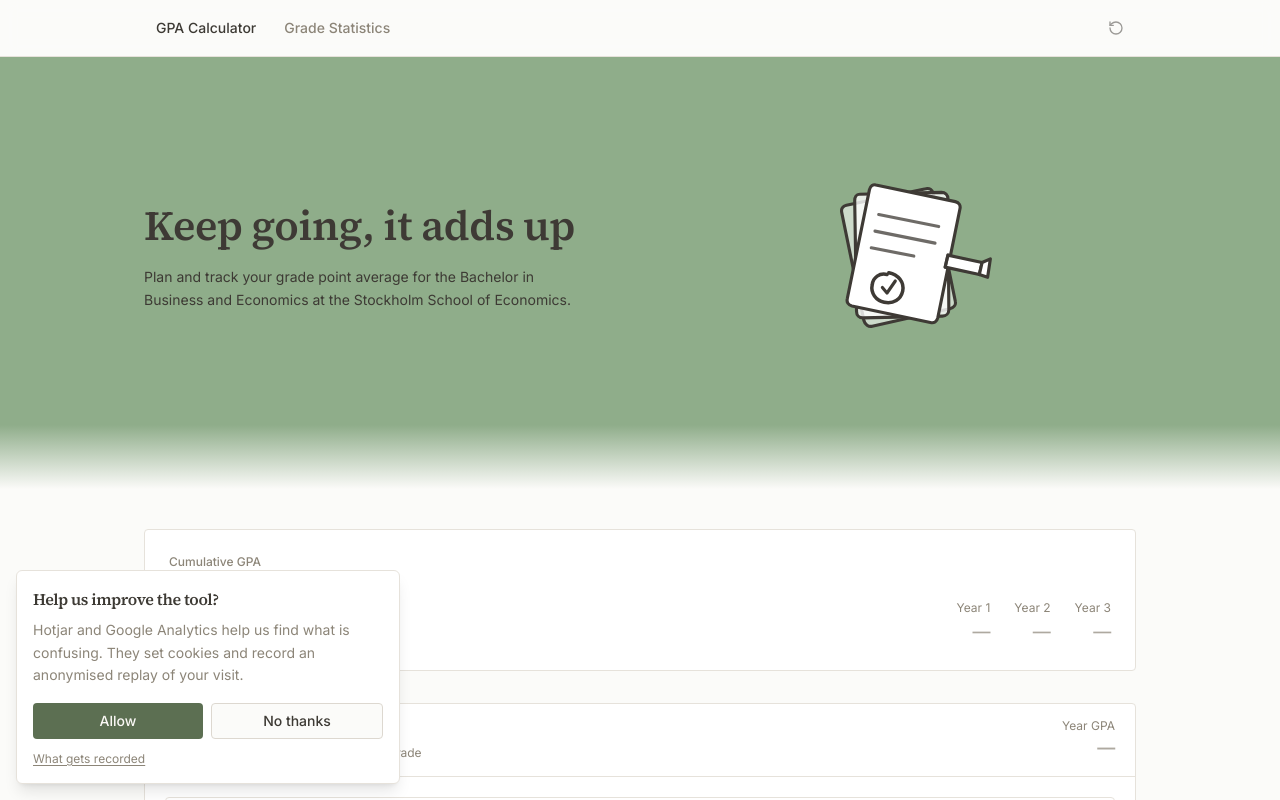
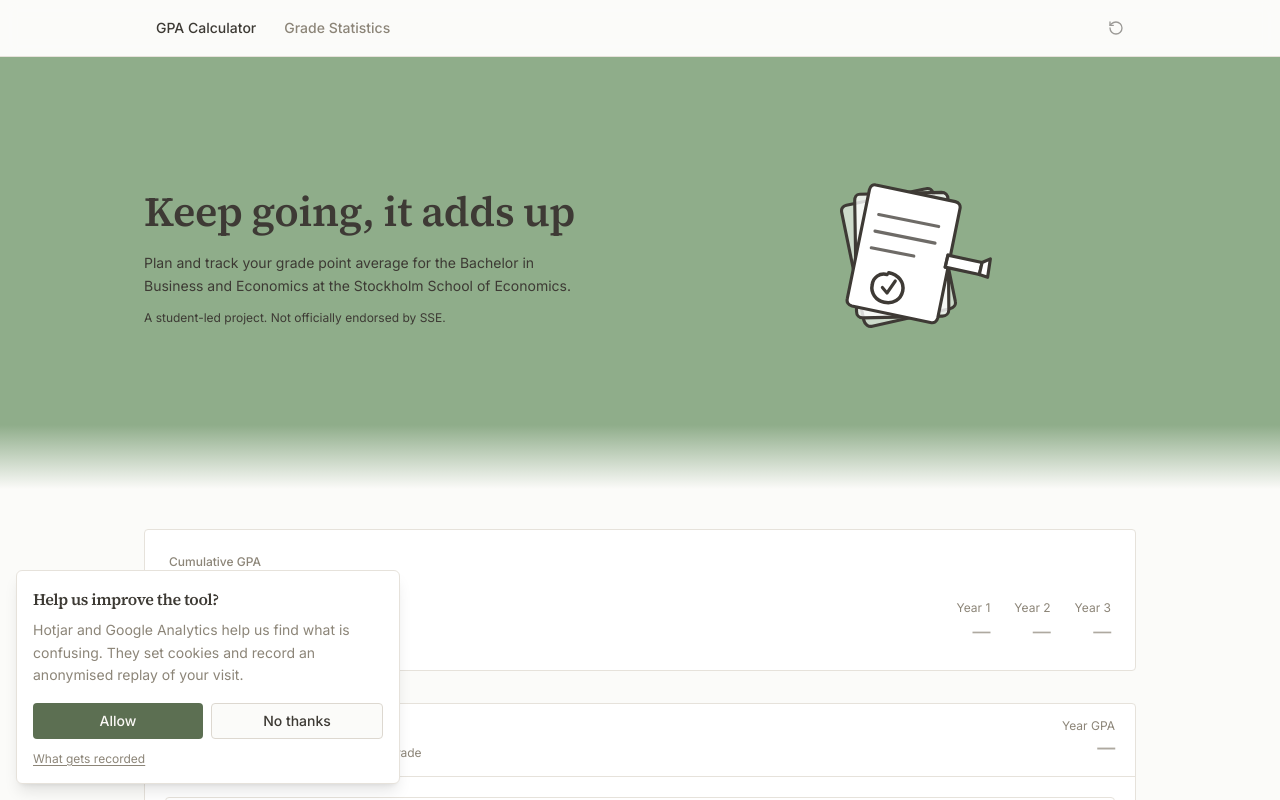
Before and after one commit to Donefor/gpa-genie, a React (Vite) app: page / in a window 1280 px wide. Shown: the top 800 px of the page. Built offline with nearby package versions, Linux system fonts and the light colour scheme.

Commit message:
Add the student-led disclaimer to the hero
Sits under the description in smaller type. Written "student-led" rather than
"student lead".

Co-Authored-By: Claude Opus 5 (1M context) <noreply@anthropic.com>

```diff
--- a/src/components/Hero.tsx
+++ b/src/components/Hero.tsx
@@ -21,6 +21,9 @@ export const Hero = () => {
               Plan and track your grade point average for the Bachelor in Business and
               Economics at the Stockholm School of Economics.
             </p>
+            <p className="mt-3 text-xs text-[var(--bronze)]/70">
+              A student-led project. Not officially endorsed by SSE.
+            </p>
           </div>
 
           <div className="hidden justify-center text-[var(--bronze)] sm:flex">
```
